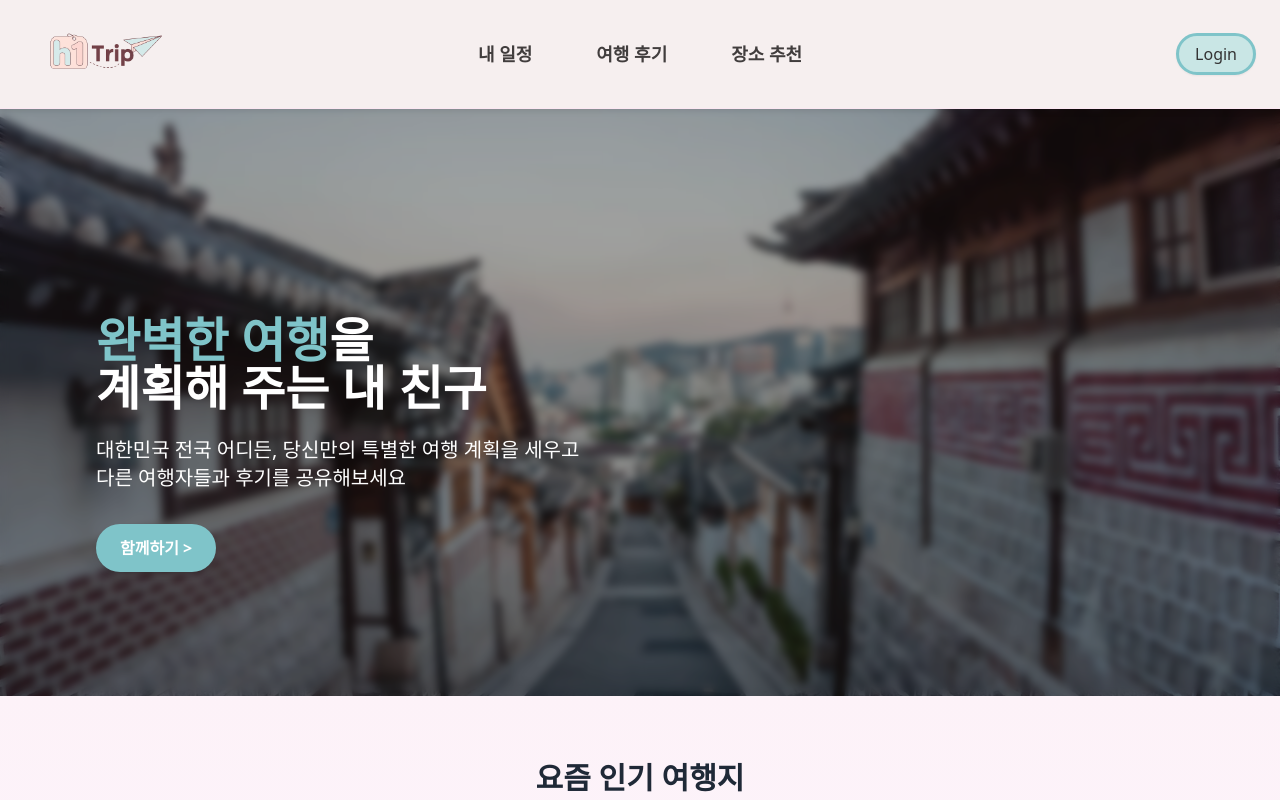
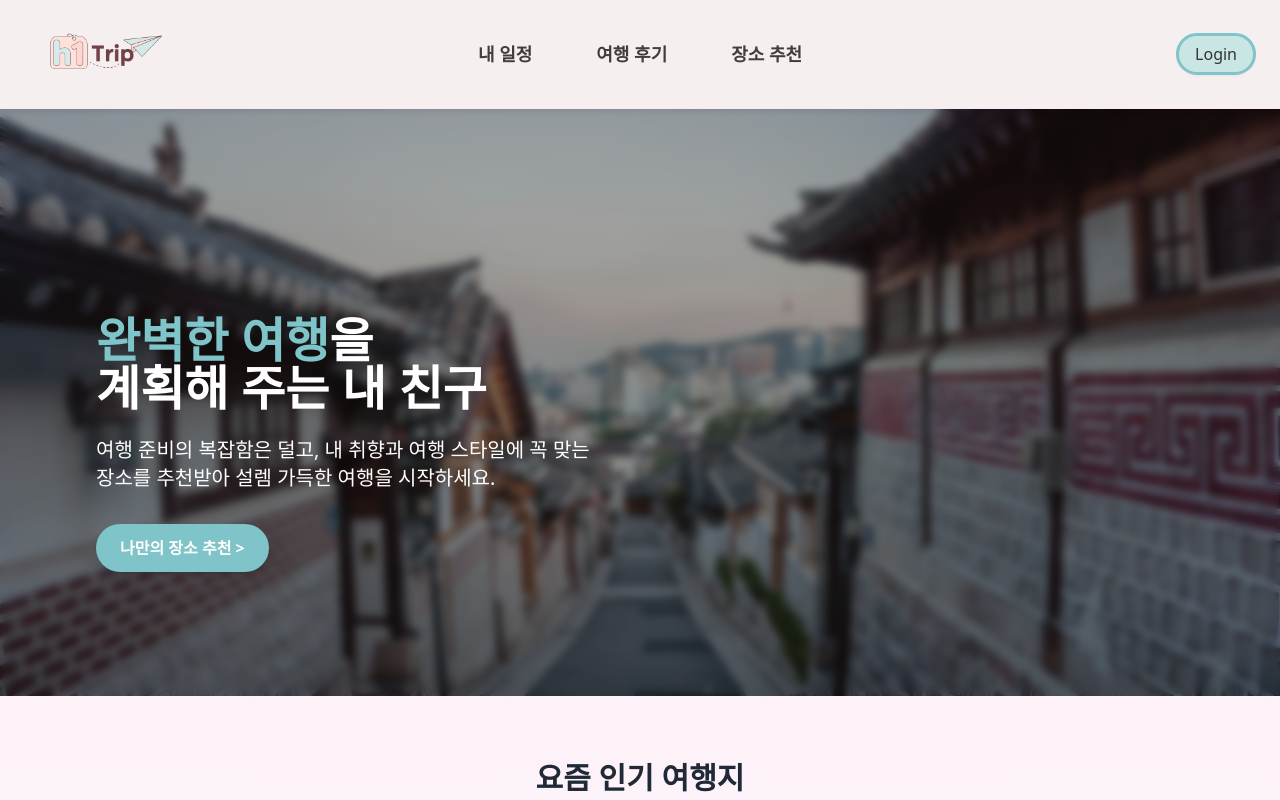
Before and after one commit to prgrms-aibe-devcourse/AIBE3-Project1-Team01, a Next.js app: page / in a window 1280 px wide. Shown: the top 800 px of the page. Built offline with nearby package versions, Linux system fonts and the light colour scheme; no server answers.

Commit message:
fix: 문구 수정

```diff
--- a/app/page.tsx
+++ b/app/page.tsx
@@ -31,12 +31,11 @@ export default function Home() {
               </span>
             </h1>
             <p className="mt-6 text-lg md:text-xl text-white max-w-xl font-medium">
-              대한민국 전국 어디든, 당신만의 특별한 여행 계획을 세우고
-              <br />
-              다른 여행자들과 후기를 공유해보세요
+              여행 준비의 복잡함은 덜고, 내 취향과 여행 스타일에 꼭 맞는
+              <br></br>장소를 추천받아 설렘 가득한 여행을 시작하세요.
             </p>
             <button className="mt-8 bg-[#7FC4C9] hover:bg-[#5CAAB0] text-white font-semibold px-6 py-3 rounded-full transition shadow-md">
-              함께하기 &gt;
+              나만의 장소 추천 &gt;
             </button>
           </div>
         </section>
```
